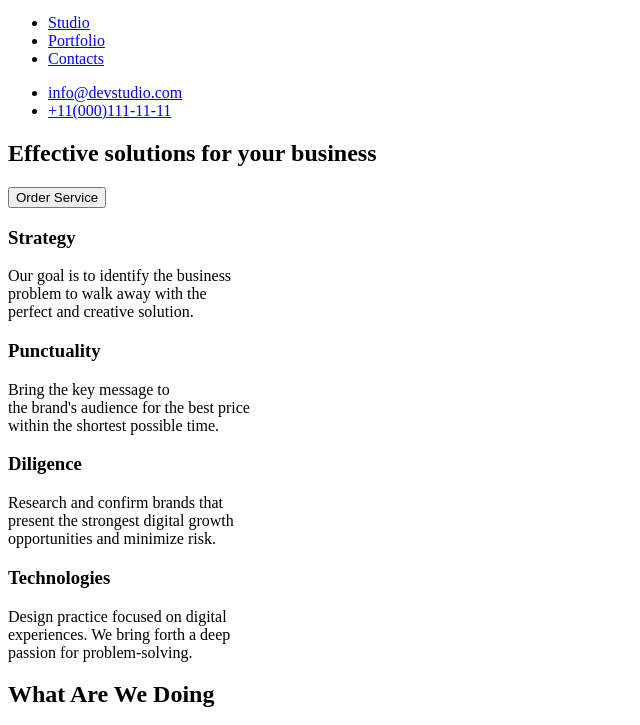
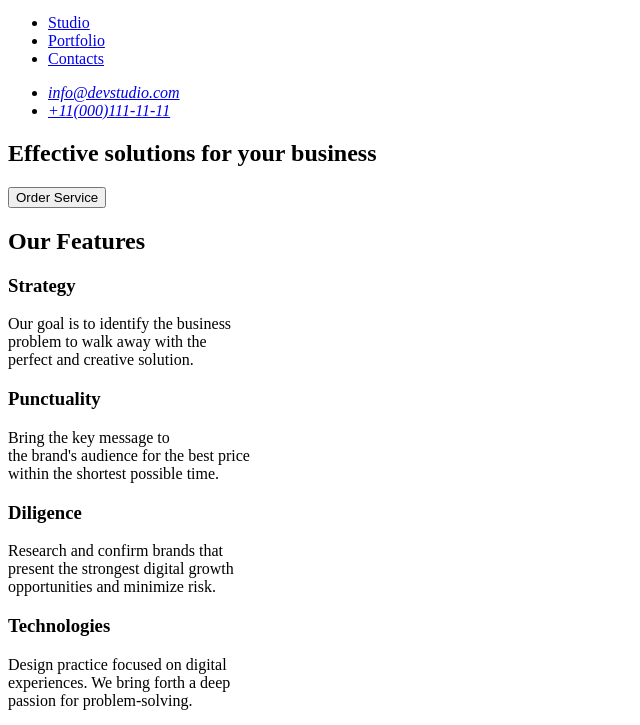
Before and after one commit to YPV0/GoIT, a plain HTML site: page goit-markup-hw-01/index.html in a window 1280 px wide. Shown: the part 28-753 px from the top of the page, without its empty margins (0-640 px from the left). Drawn offline with Linux system fonts and the light colour scheme.

Commit message:
Update index.html

```diff
--- a/goit-markup-hw-01/index.html
+++ b/goit-markup-hw-01/index.html
@@ -25,11 +25,13 @@
                 <li class="nav_items_right"><a href="#">Contacts</a></li>
             </ul>
         </nav>
-        <ul class="contacts"> <!-- Right side of the navigation menu-->
-            <li class="contact_items"><a href="mailto:info@devstudio.com">info@devstudio.com</a></li>
-            <li class="contact_items"><a href="tel:+1100011111">+11(000)111-11-11</a></li>
+        <address>
+            <ul class="contacts"> <!-- Right side of the navigation menu-->
+                <li class="contact_items"><a href="mailto:info@devstudio.com">info@devstudio.com</a></li>
+                <li class="contact_items"><a href="tel:+1100011111">+11(000)111-11-11</a></li>
 
-        </ul>
+            </ul>
+        </address>
 
 
 
@@ -43,6 +45,7 @@
         </section>
         <!-- Features list-->
         <section class="features">
+            <h2> Our Features</h2>
             <h3>Strategy</h3>
             <p>Our goal is to identify the business<br> problem to walk away with the <br> perfect and creative
                 solution.</p>
@@ -75,7 +78,8 @@
             <!-- Instead of using an image for the background, we can set it using CSS, style="background-color: #F4F4FD;"-->
             <h2>Our Team</h2>
             <div class="card text-start">
-                <img class="card-img" src="images/MarkGuerrero.jpg" alt="A smiling man with a dark hair and a beard" width="264" height="260">
+                <img class="card-img" src="images/MarkGuerrero.jpg" alt="A smiling man with a dark hair and a beard"
+                    width="264" height="260">
                 <div class="card-body">
                     <h3 class="card-title">Mark Guerrero</h3>
                     <p class="card-text">Product Designer</p>
@@ -83,7 +87,8 @@
             </div>
 
             <div class="card text-start">
-                <img class="card-img" src="images/TomFord.jpg" alt=" A smiling man with brown hairs looking to his right" width="264" height="260">
+                <img class="card-img" src="images/TomFord.jpg"
+                    alt=" A smiling man with brown hairs looking to his right" width="264" height="260">
                 <div class="card-body">
                     <h3 class="card-title">Tom Ford</h3>
                     <p class="card-text">Frontend Developer</p>
@@ -91,7 +96,8 @@
             </div>
 
             <div class="card text-start">
-                <img class="card-img" src="images/CamilaGarcia.jpg" alt="A smiling woman looking at the camera" width="264" height="260">
+                <img class="card-img" src="images/CamilaGarcia.jpg" alt="A smiling woman looking at the camera"
+                    width="264" height="260">
                 <div class="card-body">
                     <h3 class="card-title">Camila Garcia</h3>
                     <p class="card-text">Marketing</p>
@@ -99,7 +105,8 @@
             </div>
 
             <div class="card text-start">
-                <img class="card-img" src="images/DanielWilson.jpg" alt="A smiling man looking at the camera" width="264" height="260">
+                <img class="card-img" src="images/DanielWilson.jpg" alt="A smiling man looking at the camera"
+                    width="264" height="260">
                 <div class="card-body">
                     <h3 class="card-title">Daniel Wilson</h3>
                     <p class="card-text">UI Designer</p>
```
